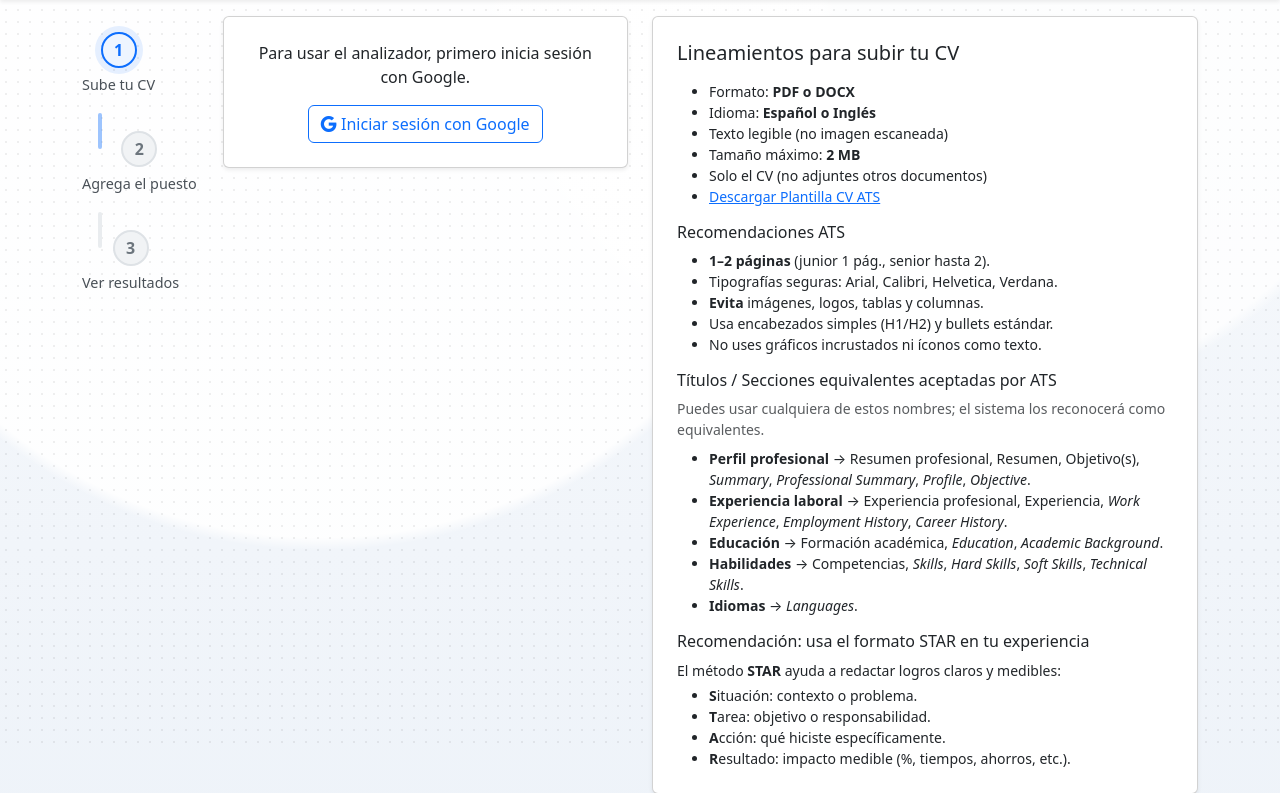
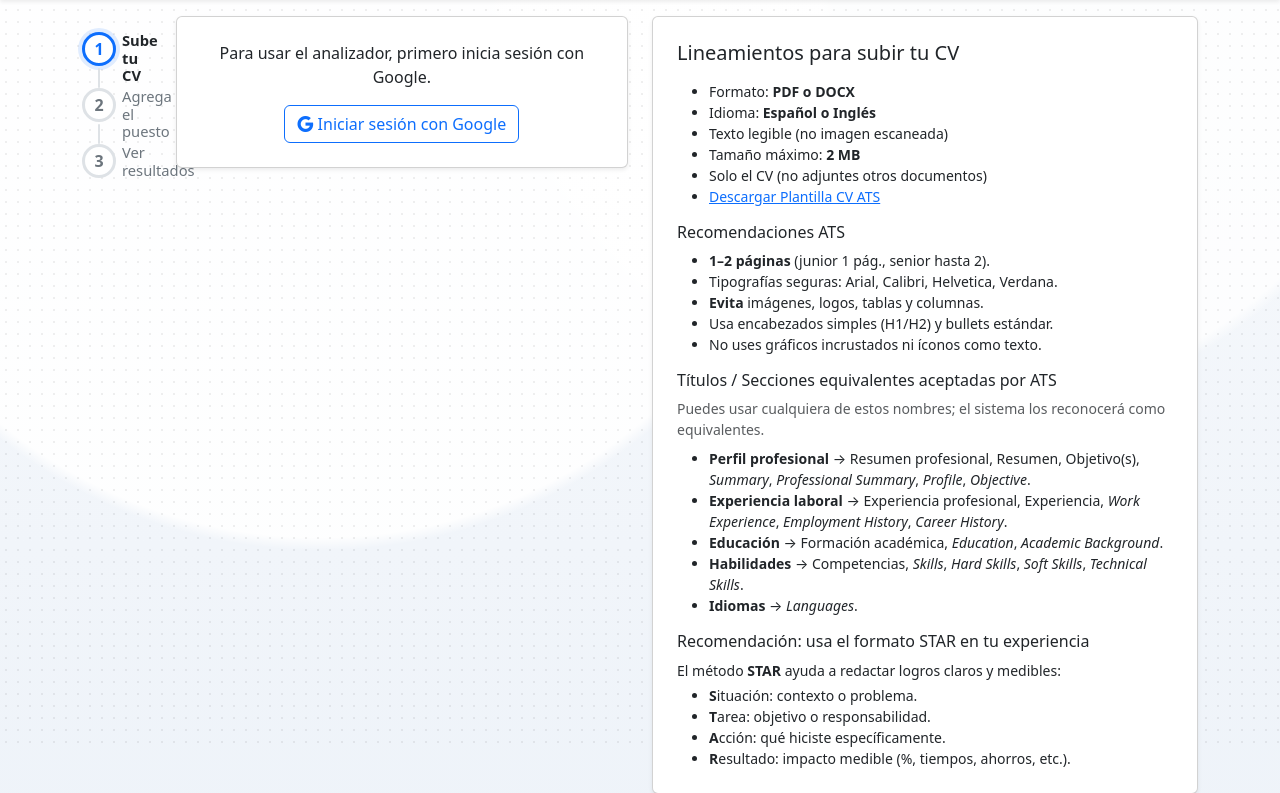
Before and after one commit to ricardocarruyo/cv-scanner, a Flask app: page / in a window 1280 px wide. Shown: the part 56-849 px from the top of the page. Run offline with Flask 3, Linux system fonts and the light colour scheme.

Commit message:
Stepper 3

```diff
--- a/app/templates/base.html
+++ b/app/templates/base.html
@@ -43,42 +43,75 @@
     .navbar-brand:focus, .navbar-brand:focus-visible { outline: none !important; box-shadow: none !important; }
     .navbar-brand img { height: 24px; width: auto; display: inline-block; }
 
-    /* Stepper (horizontal por defecto) */
-    .stepper{
-      display:flex; align-items:center; gap:2.25rem; position:relative;
+    /* ===== Stepper ===== */
+    .stepper{ --accent:#0d6efd; --muted:#dee2e6; --text:#6c757d; }
+    .stepper--vertical{ position: sticky; top: 5.25rem; }  /* debajo del navbar */
+
+    .step{
+      position: relative;
+      padding-left: 2.25rem;
+      min-height: 56px;
     }
-    .step{
-      position:relative; display:flex; flex-direction:column; align-items:center; text-align:center;
+    .step:not(:last-child)::after{
+      content:"";
+      position:absolute;
+      left: 1rem;              /* alineado con el centro del bullet (16px + borde) */
+      top: 36px;               /* debajo del bullet */
+      width: 2px;
+      height: calc(100% - 36px);
+      background: var(--muted);
+      border-radius: 1px;
     }
-    .step + .step::before{
-      content:""; position:absolute; left:-1.125rem; top:18px; /* centrado vertical según bullet 36px */
-      width:2.25rem; height:4px; border-radius:4px;
-      background:#e9ecef; transition:background-color .3s ease;
-    }
-    .step--done + .step::before{ background:#0d6efd33; }  /* línea tenue luego de done */
-    .step--active + .step::before{ background:#0d6efd66; }
 
     .step__bullet{
-      width:36px; height:36px; border-radius:50%;
-      display:grid; place-items:center; font-weight:700;
-      background:#f1f3f5; color:#6c757d; border:2px solid #dee2e6;
-      transition:all .25s ease;
-      box-shadow:0 0 0 0 rgba(13,110,253,0);
+      width: 34px; height: 34px;
+      border-radius: 50%;
+      border: 3px solid var(--muted);
+      background: #fff;
+      display: grid;
+      place-items: center;
+      font-weight: 700;
+      color: var(--text);
+      position:absolute;
+      left: 0; top: 0;
+      transition: all .2s ease;
     }
-    .step--active .step__bullet{
-      border-color:#0d6efd; color:#0d6efd; background:#eef5ff;
-      box-shadow:0 0 0 6px rgba(13,110,253,.1);
+    .step__label{
+      color: var(--text);
+      font-size: .92rem;
+      line-height: 1.2;
+      margin-left: .25rem;
     }
-    .step--done .step__bullet{
-      background:#0d6efd; color:#fff; border-color:#0d6efd;
+
+    /* Activo */
+    .step.is-active .step__bullet{
+      border-color: var(--accent);
+      color: var(--accent);
+      box-shadow: 0 0 0 4px rgba(13,110,253,.12);
     }
-    .step__label{ margin-top:.35rem; font-size:.9rem; color:#495057; }
+    .step.is-active .step__label{
+      color:#212529; font-weight:600;
+    }
 
-    /* Opción vertical (añade clase .stepper--vertical al contenedor) */
-    .stepper.stepper--vertical{ flex-direction:column; align-items:flex-start; }
-    .stepper.stepper--vertical .step + .step::before{
-      width:4px; height:2.25rem; left:16px; top:-1.125rem;
+    /* Completado */
+    .step.is-complete .step__bullet{
+      background: var(--accent);
+      border-color: var(--accent);
+      color:#fff;
     }
+    .step.is-complete::after{
+      background: var(--accent);
+    }
+
+    /* Responsive: horizontal en móviles, sin conectores para simplificar */
+    @media (max-width: 991.98px){
+      .stepper--vertical{ position: static; }
+      #analysis-stepper{ display:flex; justify-content: space-between; gap:.5rem; }
+      .step{ padding-left:0; padding-top:2.5rem; min-height:auto; text-align:center; }
+      .step__bullet{ left:50%; top:0; transform:translateX(-50%); }
+      .step:not(:last-child)::after{ display:none; }
+    }
+
 
   </style>
 
--- a/app/templates/index.html
+++ b/app/templates/index.html
@@ -69,7 +69,7 @@
       <div class="row g-3 align-items-start">
 
         <!-- Stepper (vertical en desktop; lo podés ocultar en mobile si querés) -->
-      <div class="col-12 col-lg-3">
+        <div class="col-12 col-lg-2">
           <div id="analysis-stepper"
               class="stepper stepper--vertical my-3"
               data-has-feedback="{{ 1 if feedback else 0 }}">
@@ -89,7 +89,7 @@
         </div>
 
         <!-- Formulario (ocupa el resto de la columna izquierda) -->
-      <div class="col-12 col-lg-9">
+        <div class="col-12 col-lg-10">
           <div class="card p-4 shadow-sm h-100">
             {% if not session.get('user_email') %}
               <div class="text-center">
@@ -149,7 +149,6 @@
             {% endif %}
           </div>
         </div>
-
       </div>
   </div>
 
@@ -265,7 +264,7 @@
         </div>
       </div>
 
-    <!-- disclaime -->
+      <!-- disclaimer -->
       {% if disclaimer %}
         <div class="alert alert-info mt-3">{{ disclaimer }}</div>
       {% endif %}
@@ -609,45 +608,60 @@
         }
       })();
 
+
+      // ----------------------------------------------------------
+      // --- STEP PER: Subir CV -> Agregar puesto -> Ver resultados ---
+      // ----------------------------------------------------------
+      (function stepperLogic(){
+        var stepper = document.getElementById('analysis-stepper');
+        if (!stepper) return;
+
+        var hasFeedback = stepper.getAttribute('data-has-feedback') === '1';
+        var fi  = document.getElementById('file-input');
+        var ta  = document.getElementById('jobdesc');
+
+        function setState(stepNum, state){
+          // state: "pending" | "active" | "complete"
+          var el = stepper.querySelector('.step[data-step="'+stepNum+'"]');
+          if (!el) return;
+          el.classList.remove('is-active','is-complete');
+          if (state === 'active')   el.classList.add('is-active');
+          if (state === 'complete') el.classList.add('is-complete');
+        }
+
+        function update(){
+          var fileOk = !!(fi && fi.files && fi.files.length);
+          var jobOk  = !!(ta && ta.value.trim().length);
+
+          // reset
+          setState(1,'pending'); setState(2,'pending'); setState(3,'pending');
+
+          if (fileOk){ setState(1,'complete'); } else { setState(1,'active'); }
+
+          if (fileOk && jobOk){
+            setState(2,'complete');
+            setState(3, hasFeedback ? 'complete' : 'active');
+          } else if (fileOk && !jobOk){
+            setState(2,'active');
+          } else {
+            // aún sin archivo: solo el paso 1 activo
+            setState(1,'active');
+          }
+        }
+
+        // inicializa
+        update();
+
+        // escucha cambios
+        if (fi) fi.addEventListener('change', update);
+        if (ta) ta.addEventListener('input', update);
+
+        // si tu flujo recarga feedback en la misma vista, se refleja
+        // (ya marcaste hasFeedback en el data-attribute desde Jinja)
       })();
 
-// --- STEP PER: Subir CV -> Agregar puesto -> Ver resultados ---
-(function(){
-  const el = document.getElementById('analysis-stepper');
-  if(!el) return;
+    })();
 
-  const hasFeedback = el.getAttribute('data-has-feedback') === '1';
-  const fi = document.getElementById('file-input');   // tu input hidden real
-  const ta = document.getElementById('jobdesc');      // textarea de descripción
-
-  const steps = Array.from(el.querySelectorAll('.step'));
-  function setState(stepNum){ // 0=ninguno, 1=CV, 2=JD, 3=Resultados
-    steps.forEach((s,i)=>{
-      s.classList.remove('step--done','step--active');
-      const idx = i+1;
-      if(idx < stepNum)      s.classList.add('step--done');
-      else if(idx === stepNum) s.classList.add('step--active');
-    });
-  }
-
-  function computeStep(){
-    const haveFile = !!(fi && fi.files && fi.files.length > 0);
-    const haveDesc = !!(ta && ta.value && ta.value.trim().length > 0);
-    if(hasFeedback) return 3;
-    if(haveFile && haveDesc) return 2;    // listo para enviar
-    if(haveFile) return 1;
-    return 1;                             // arrancamos en 1 por guía
-  }
-
-  function render(){ setState(computeStep()); }
-
-  // eventos
-  if(fi) fi.addEventListener('change', render);
-  if(ta) ta.addEventListener('input', render);
-
-  // primera pintura
-  render();
-})();
 
   </script>
 {% endblock %}
```
Lines whose indentation alone changed are shown as unchanged.
